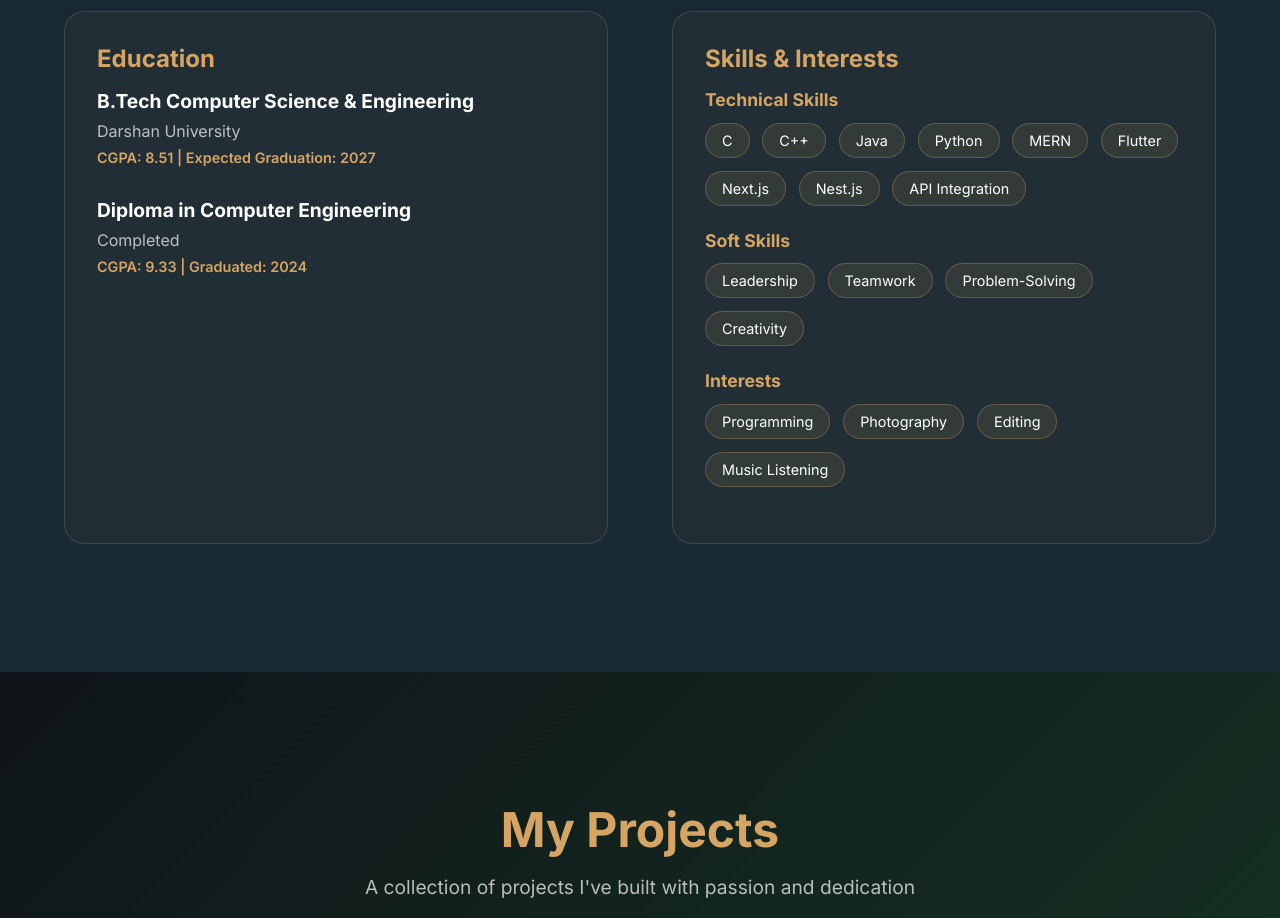
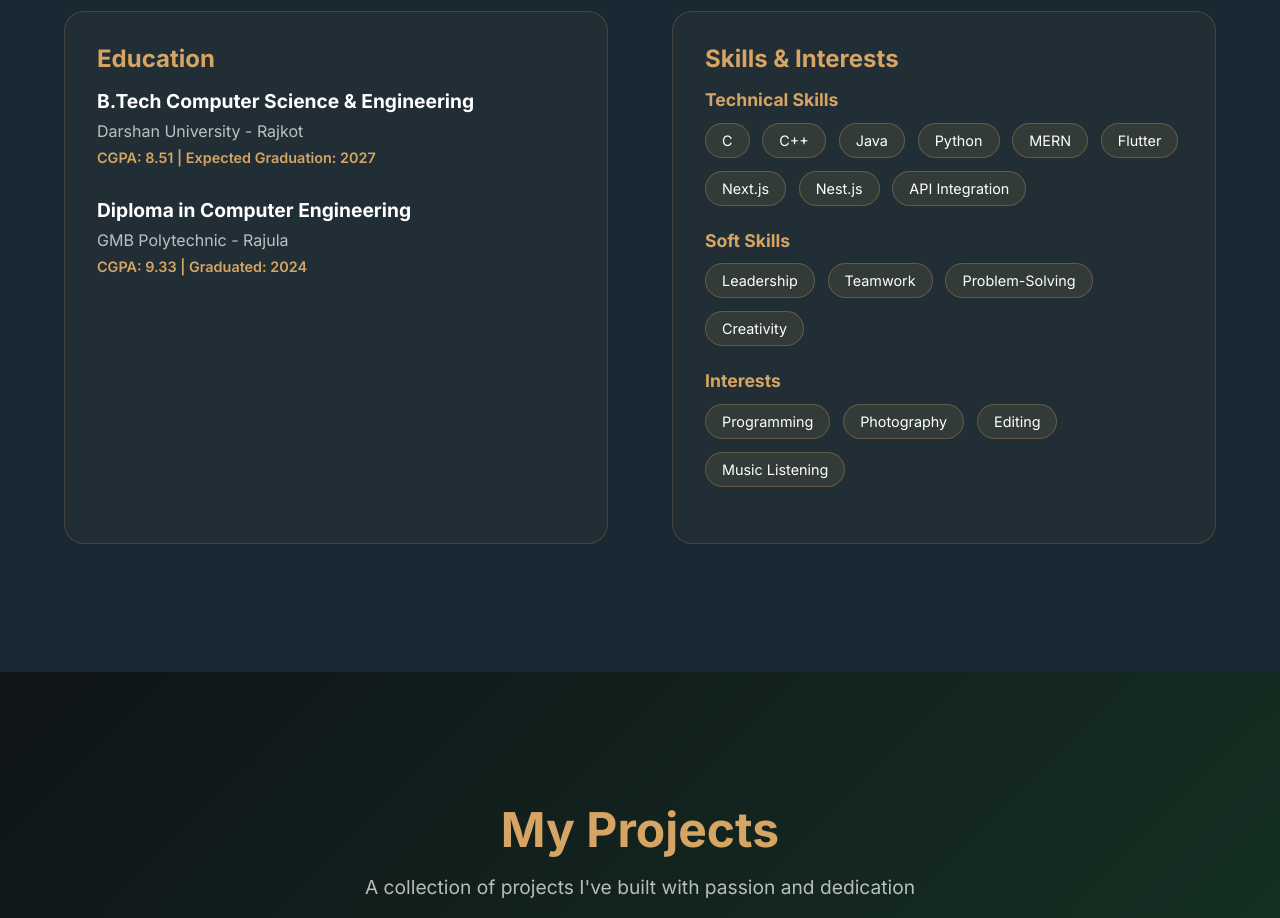
Before and after one commit to harmikrathod09/portfolio_web, a React (Vite) app: page / in a window 1280 px wide. Shown: the part 1080-1998 px from the top of the page. Built offline with nearby package versions, Linux system fonts and the light colour scheme.

Commit message:
first commit

```diff
--- a/src/components/About.jsx
+++ b/src/components/About.jsx
@@ -170,12 +170,12 @@ const About = () => {
             <CardTitle>Education</CardTitle>
             <EducationItem>
               <Degree>B.Tech Computer Science & Engineering</Degree>
-              <Institution>Darshan University</Institution>
+              <Institution>Darshan University - Rajkot</Institution>
               <Details>CGPA: 8.51 | Expected Graduation: 2027</Details>
             </EducationItem>
             <EducationItem>
               <Degree>Diploma in Computer Engineering</Degree>
-              <Institution>Completed</Institution>
+              <Institution>GMB Polytechnic - Rajula</Institution>
               <Details>CGPA: 9.33 | Graduated: 2024</Details>
             </EducationItem>
           </EducationCard>
```
